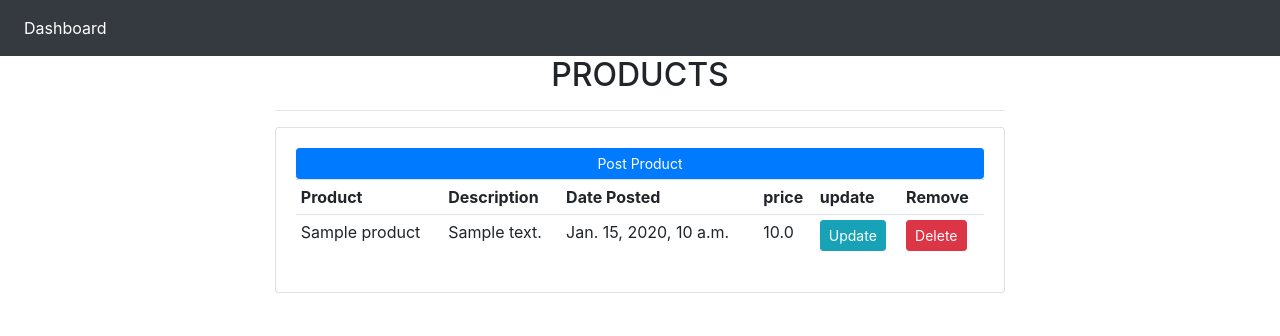
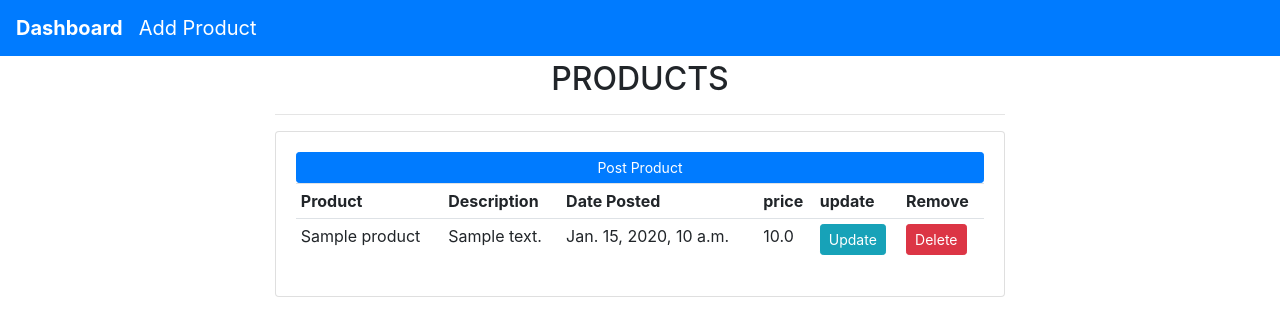
Before and after one commit to Preston-Too/CRUD-DEMO, a Django app: page / in a window 1280 px wide. Shown: the top 336 px of the page. Run offline with Django 4.2, Linux system fonts and the light colour scheme; tables that the repository leaves empty hold one stand-in row (values such as "Sample post").

Commit message:
add navigation bar

```diff
--- a/mvcdemo/templates/navbar.html
+++ b/mvcdemo/templates/navbar.html
@@ -1,15 +1,12 @@
 {% load static%}
-<nav class="navbar navbar-expand-lg navbar-dark bg-dark">
 
-    <button class="navbar-toggler" type="button" data-toggle="collapse" data-target="#navbarNav" aria-controls="navbarNav" aria-expanded="false" aria-label="Toggle navigation">
-      <span class="navbar-toggler-icon"></span>
+<nav class="mb-1 navbar navbar-expand-lg navbar-dark bg-primary">
+    <a class="navbar-brand" href="/"><b>Dashboard</b></a>
+    <button class="navbar-toggler" type="button" data-toggle="collapse" data-target="#navbarSupportedContent-333"
+    aria-controls="navbarSupportedContent-333" aria-expanded="false" aria-label="Toggle navigation">
+    <span class="navbar-toggler-icon"></span>
     </button>
-    <div class="collapse navbar-collapse" id="navbarNav">
-      <ul class="navbar-nav">
-        <li class="nav-item active">
-          <a class="nav-link" href="/">Dashboard</a>
-        </li>
-
-      </ul>
+    <div>
+    <a class="navbar-brand" href="{% url 'post_product' %}">Add Product</a>
     </div>
-  </nav>
+</nav>
```
